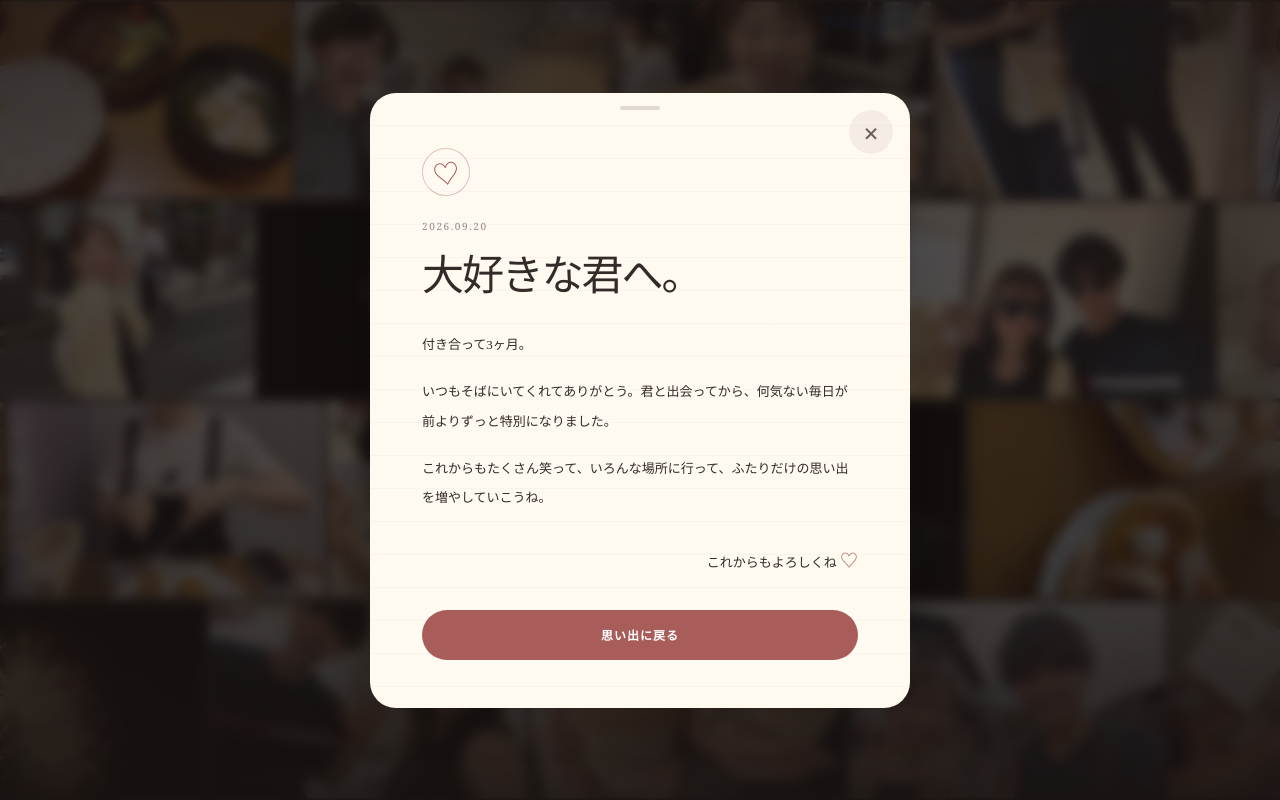
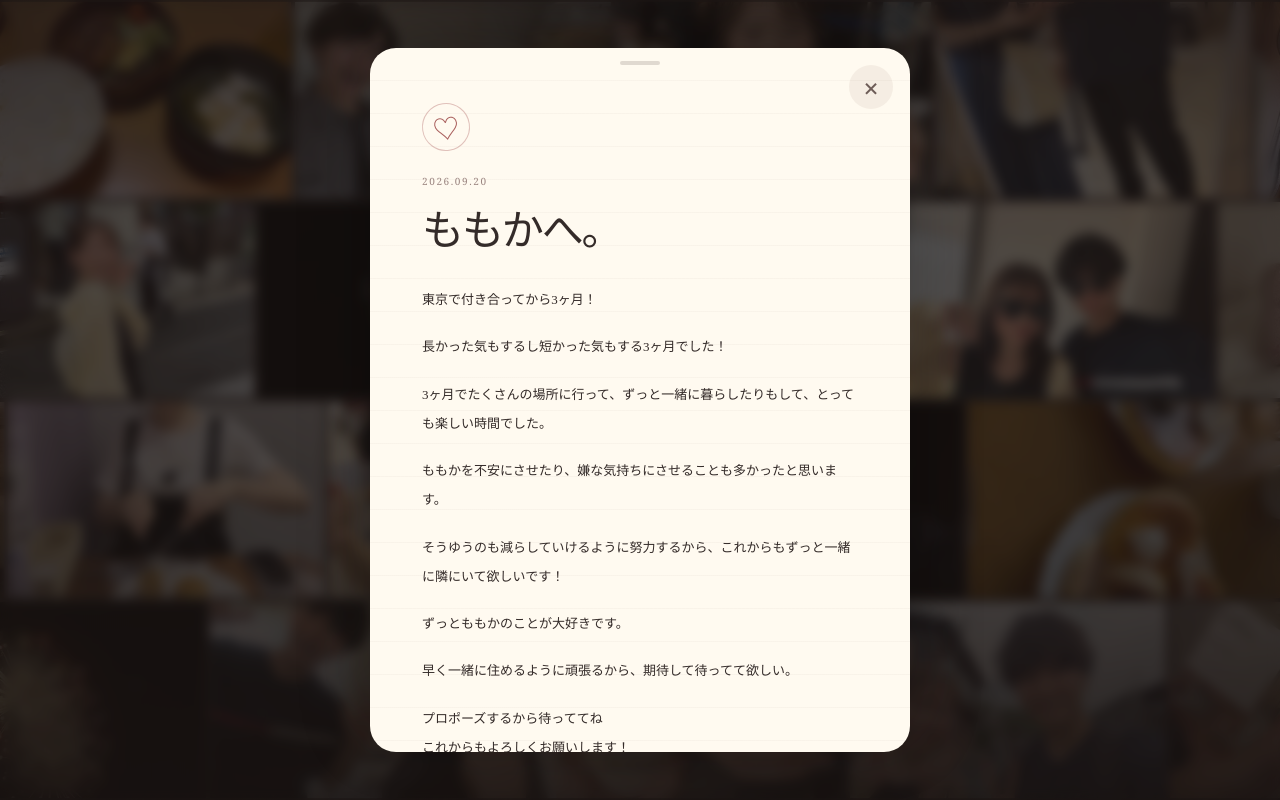
Before and after one commit to mikami9200/three-month-anniversary, a plain HTML site: page index.html in a window 1280 px wide. Both pictures are taken after a click on the button "お手紙をひらく". Drawn offline with Linux system fonts and the light colour scheme.

Commit message:
Personalize anniversary message and letter

```diff
--- a/index.html
+++ b/index.html
@@ -22,8 +22,9 @@
           <strong>3ヶ月</strong>
         </h1>
         <p class="hero__message">
-          いつもありがとう。<br />
-          これからも、ふたりでたくさん笑おうね。
+          いつもたくさんありがとう。<br />
+          これからずっと一緒で、<br />
+          たくさん思い出を作っていきたいです！
         </p>
 
         <button class="letter-button" id="openLetter" type="button">
@@ -45,19 +46,29 @@
 
         <div class="letter-stamp" aria-hidden="true">♡</div>
         <p class="letter-date" id="letterDate">2026.09.20</p>
-        <h2 id="letterTitle">大好きな君へ。</h2>
+        <h2 id="letterTitle">ももかへ。</h2>
 
         <div class="letter-body">
-          <p>付き合って3ヶ月。</p>
+          <p>東京で付き合ってから3ヶ月！</p>
+          <p>長かった気もするし短かった気もする3ヶ月でした！</p>
           <p>
-            いつもそばにいてくれてありがとう。君と出会ってから、何気ない毎日が前よりずっと特別になりました。
+            3ヶ月でたくさんの場所に行って、ずっと一緒に暮らしたりもして、とっても楽しい時間でした。
           </p>
           <p>
-            これからもたくさん笑って、いろんな場所に行って、ふたりだけの思い出を増やしていこうね。
+            ももかを不安にさせたり、嫌な気持ちにさせることも多かったと思います。
+          </p>
+          <p>
+            そうゆうのも減らしていけるように努力するから、これからもずっと一緒に隣にいて欲しいです！
+          </p>
+          <p>ずっとももかのことが大好きです。</p>
+          <p>
+            早く一緒に住めるように頑張るから、期待して待ってて欲しい。
+          </p>
+          <p>
+            プロポーズするから待っててね<br />
+            これからもよろしくお願いします！
           </p>
         </div>
-
-        <p class="letter-sign">これからもよろしくね <span>♡</span></p>
         <button class="letter-finish" type="button" data-close-letter>思い出に戻る</button>
       </article>
     </dialog>
--- a/styles.css
+++ b/styles.css
@@ -139,7 +139,7 @@ button {
 }
 
 .heart-mark {
-  margin-bottom: -3px;
+  margin-bottom: 14px;
   color: #f1b2af;
   font-family: Georgia, serif;
   font-size: 32px;
@@ -334,8 +334,7 @@ button {
   letter-spacing: -0.05em;
 }
 
-.letter-body p,
-.letter-sign {
+.letter-body p {
   font-family: var(--serif);
   font-size: 13px;
   line-height: 2.25;
@@ -345,17 +344,8 @@ button {
   margin: 0 0 18px;
 }
 
-.letter-sign {
-  margin: 29px 0 28px;
-  text-align: right;
-}
-
-.letter-sign span {
-  color: var(--rose-dark);
-  font-size: 18px;
-}
-
 .letter-finish {
+  margin-top: 12px;
   width: 100%;
   min-height: 50px;
   border: 0;
```
